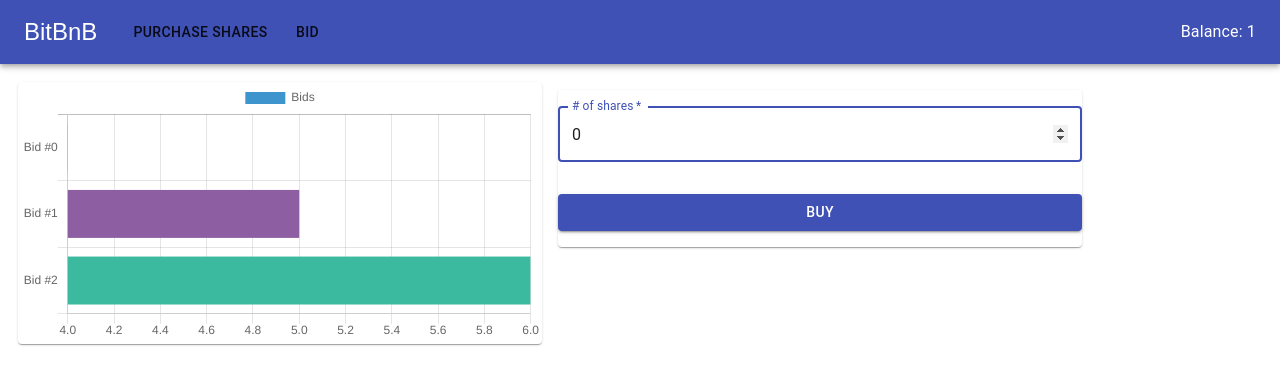
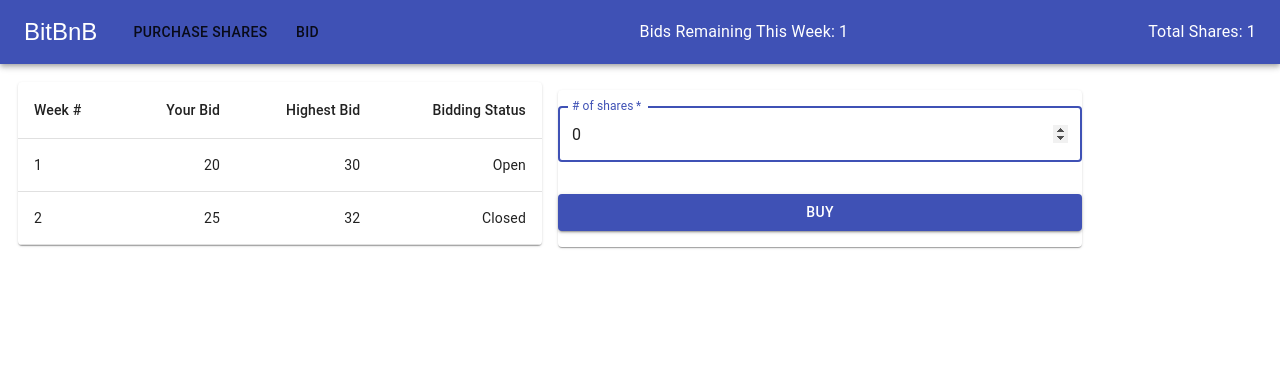
Before and after one commit to gb-blockchain-1920/designPatterns_project, a React (Create React App) app in the folder react_front_end/: page /bid in a window 1280 px wide. Shown: the top 384 px of the page. Built offline with nearby package versions, Linux system fonts and the light colour scheme.

Commit message:
added table to bidding page

```diff
--- a/react_front_end/src/App.js
+++ b/react_front_end/src/App.js
@@ -18,7 +18,8 @@ const useStyles = makeStyles(theme => ({
     marginRight: theme.spacing(2)
   },
   title: {
-    flexGrow: 1
+    flexGrow: 1,
+    textAlign: "right"
   }
 }));
 
@@ -26,6 +27,7 @@ const App = () => {
   const classes = useStyles();
 
   const [balance, setBalance] = React.useState(1);
+  const [totalShares, setTotalShares] = React.useState(1);
 
   return (
     <Router>
@@ -42,11 +44,14 @@ const App = () => {
           <Link to="/purchase">
             <Button>Purchase Shares</Button>
           </Link>
-          <Link to="/bid" className={classes.title}>
+          <Link to="/bid">
             <Button>Bid</Button>
           </Link>
-          <Typography>
-            {balance === null ? "" : `Balance: ${balance}`}
+          <Typography className={classes.title}>
+            {balance === null ? "" : `Bids Remaining This Week: ${balance}`}
+          </Typography>
+          <Typography className={classes.title}>
+            {totalShares === null ? "" : `Total Shares: ${totalShares}`}
           </Typography>
         </Toolbar>
       </AppBar>
--- a/react_front_end/src/components/BidPage.js
+++ b/react_front_end/src/components/BidPage.js
@@ -1,13 +1,15 @@
 import React from "react";
-import { HorizontalBar } from "react-chartjs-2";
 import Paper from "@material-ui/core/Paper";
 import Grid from "@material-ui/core/Grid";
 import Button from "@material-ui/core/Button";
-import CssBaseline from "@material-ui/core/CssBaseline";
 import TextField from "@material-ui/core/TextField";
-import Countdown from "react-countdown-now";
-import Typography from "@material-ui/core/Typography";
 import { makeStyles } from "@material-ui/core/styles";
+import Table from "@material-ui/core/Table";
+import TableBody from "@material-ui/core/TableBody";
+import TableCell from "@material-ui/core/TableCell";
+import TableContainer from "@material-ui/core/TableContainer";
+import TableHead from "@material-ui/core/TableHead";
+import TableRow from "@material-ui/core/TableRow";
 
 const useStyles = makeStyles(theme => ({
   paper: {
@@ -17,7 +19,7 @@ const useStyles = makeStyles(theme => ({
     alignItems: "center"
   },
   form: {
-    width: "100%", // Fix IE 11 issue.
+    width: "100%",
     marginTop: theme.spacing(1)
   },
   submit: {
@@ -25,37 +27,47 @@ const useStyles = makeStyles(theme => ({
   }
 }));
 
+function createData(weekNumber, userBid, maxBid, isOpen) {
+  return { weekNumber, userBid, maxBid, isOpen };
+}
+
 export default function BidPage() {
   const classes = useStyles();
-  const bids = [4, 5, 6];
 
   const [amountToBid, setAmountToBid] = React.useState(0);
+
+  const rows = [createData(1, 20, 30, true), createData(2, 25, 32, false)];
 
   return (
     <div>
       <Grid container style={{ flexGrow: 1, margin: 10 }} spacing={2}>
         <Grid item xs={5}>
-          <Paper>
-            <HorizontalBar
-              labels={bids.map((val, index) => "Bid #" + index)}
-              data={{
-                labels: bids.map((val, index) => "Bid #" + index),
-                datasets: [
-                  {
-                    label: "Bids",
-                    backgroundColor: [
-                      "#3e95cd",
-                      "#8e5ea2",
-                      "#3cba9f",
-                      "#e8c3b9",
-                      "#c45850"
-                    ],
-                    data: bids
-                  }
-                ]
-              }}
-            ></HorizontalBar>
-          </Paper>
+          <TableContainer component={Paper}>
+            <Table className={classes.table} aria-label="simple table">
+              <TableHead>
+                <TableRow>
+                  <TableCell>Week #</TableCell>
+                  <TableCell align="right">Your Bid</TableCell>
+                  <TableCell align="right">Highest Bid</TableCell>
+                  <TableCell align="right">Bidding Status</TableCell>
+                </TableRow>
+              </TableHead>
+              <TableBody>
+                {rows.map(row => (
+                  <TableRow key={row.name}>
+                    <TableCell component="th" scope="row">
+                      {row.weekNumber}
+                    </TableCell>
+                    <TableCell align="right">{row.userBid}</TableCell>
+                    <TableCell align="right">{row.maxBid}</TableCell>
+                    <TableCell align="right">
+                      {row.isOpen ? "Open" : "Closed"}
+                    </TableCell>
+                  </TableRow>
+                ))}
+              </TableBody>
+            </Table>
+          </TableContainer>
         </Grid>
         <Grid item xs={5}>
           <Paper>
```
Also changed, not shown: 1 other file (tests, documents, lock files or other folders).
